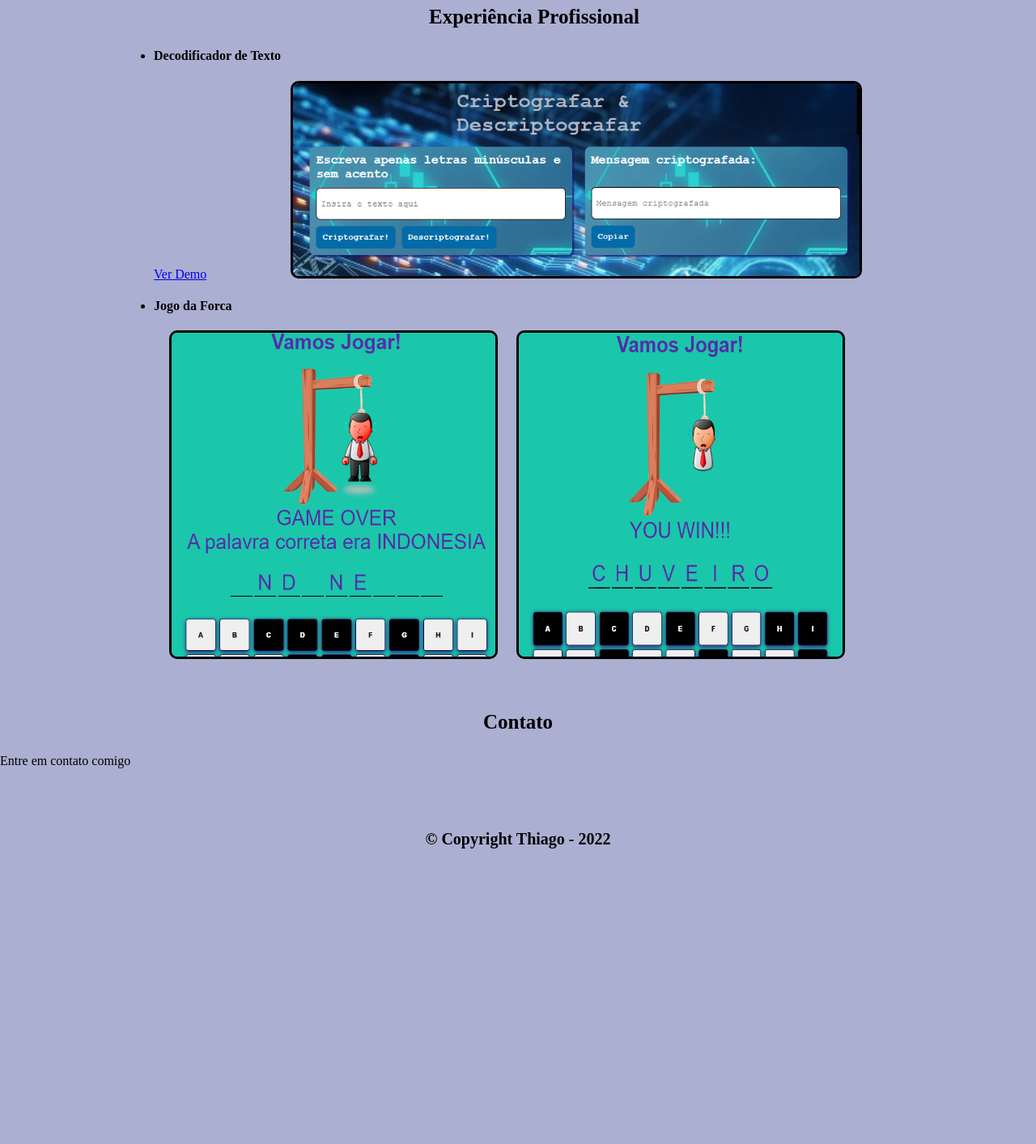
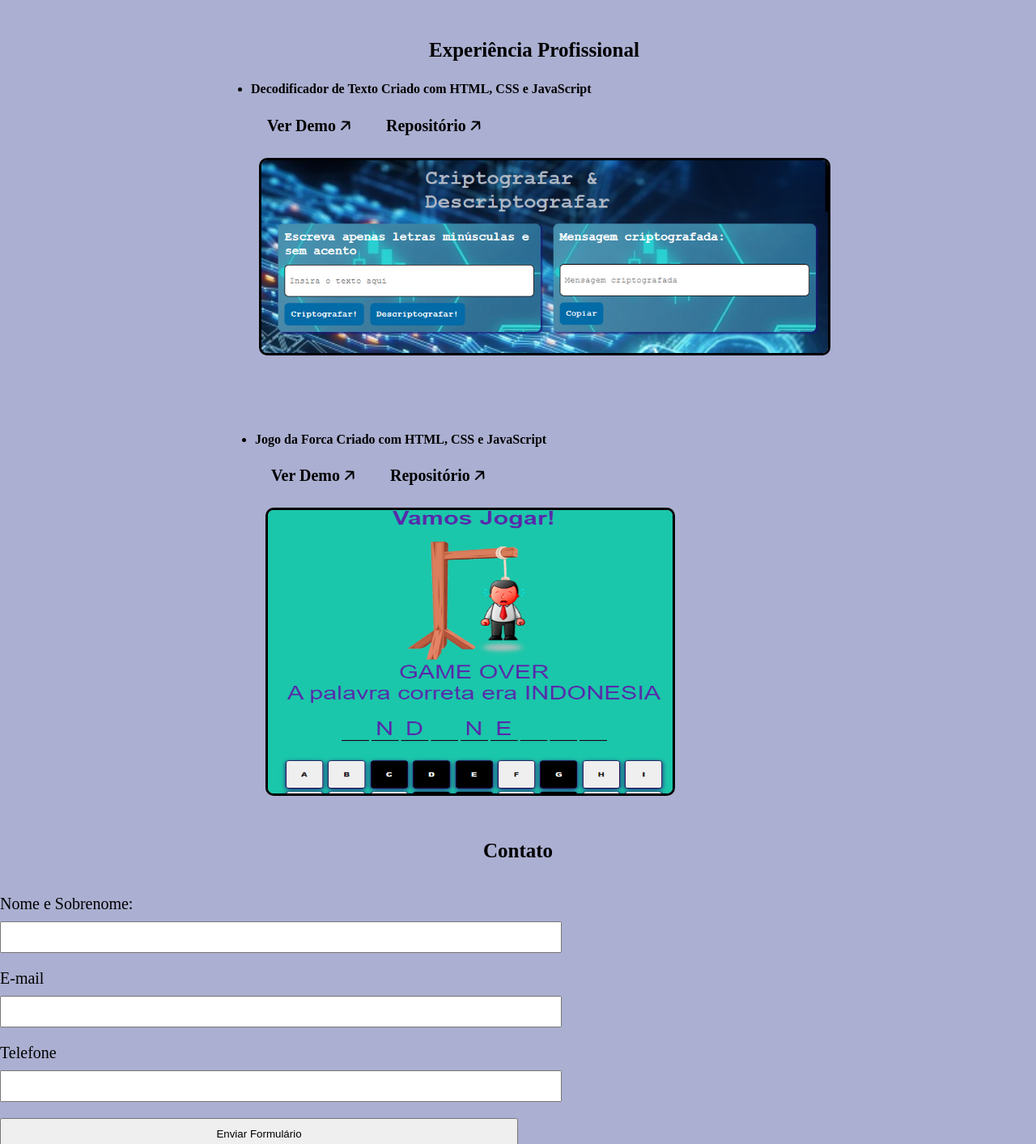
Before and after one commit to ThiagoBryan/Portf-lio, a plain HTML site: page index.html in a window 1280 px wide. Shown: the part 1387-2800 px from the top of the page at 81% size. Before the commit the page ends 2475 px from the top, so only its background shows below. Drawn offline with Linux system fonts and the light colour scheme.

Commit message:
Portifólio

```diff
--- a/index.html
+++ b/index.html
@@ -5,9 +5,10 @@
         <meta charset="UTF-8">
         <title>Portfólio</title>
 
-
+        <link rel="stylesheet" href="contato.css">
         <link rel="stylesheet" href="style.css">
     </head>
+
 
     <body>
 <div class="fundo">
@@ -22,16 +23,17 @@
     <nav>
         <ul>
 
-            <li><a href="https://github.com/ThiagoBryan">Github</a></li>
-            <li><a href="https://www.linkedin.com/in/thiago-thurler-61220199/">Linkedin</a></li>
-            <li><a href="https://www.instagram.com/thiagobryan21/">Instagram</a></li>
-            <li><a href="">Currículo</a></li>
+            <li ><a href="https://github.com/ThiagoBryan" >Github &#129125;</a></li>
+            <li><a href="https://www.linkedin.com/in/thiago-thurler-61220199/">Linkedin &#129125;</a></li>
+            <li><a href="https://www.instagram.com/thiagobryan21/">Instagram &#129125;</a></li>
+            <li><a href="">Currículo &#129125;</a></li>
         </ul>
     </nav>
 </div>
         <div id="sobre-mim">
             <h3 class="h3">Sobre mim</h3>
-                <p class="sobre-mim">Tenho 29 anos...</p>
+                <p class="sobre">Tenho 29 anos, moro em Nova Friburgo, interior do RJ, sou formado em Ténólogo de Petróleo e Gás. <br>
+                    Sempre tive grande interesse na área de programação. Comecei em curso na Alura e fiz alguns projetos.</p>
         </div>
         <div id="skills">
             <h3 class="h3">Skills</h3>
@@ -77,22 +79,45 @@
         <div id="experiencia-profissional">
             <h3 class="h3">Experiência Profissional</h3>
             <li>
-                <h4>Decodificador de Texto</h4>
-                 <a href= "https://thiagobryan.github.io/Challenge-Alura-1-Decodificador-de-Texto/">Ver Demo</a> <!--ver aqui -->
-                <img class="decodificador" src="criptografar.PNG">
+            <h4>Decodificador de Texto Criado com HTML, CSS e JavaScript</h4>
+                 <a class="link-decodificador" href= "https://thiagobryan.github.io/Challenge-Alura-1-Decodificador-de-Texto/">Ver Demo &#129125;</a>
+                 <a class="link-decodificador" href="https://github.com/ThiagoBryan/Challenge-Alura-1-Decodificador-de-Texto">Repositório &#129125;</a>
+                 <img class="decodificador" src="criptografar.PNG">
             </li>
-            <li>
-                <h4>Jogo da Forca</h4>
-                <img class="forca" src="forca.PNG">
-                <img class="forca2" src="forca2.PNG">
-            </li>
-        </ul>
+            </ul>
+            <div>
+            <ul class="poisicao-img">
+                <li>
+                    <h4>Jogo da Forca Criado com HTML, CSS e JavaScript</h4>
+                    <a class="link-forca" href="https://thiagobryan.github.io/Alura-Challenge2-Oracle-ONE/">Ver Demo &#129125;</a>
+                    <a class="link-forca" href="https://github.com/ThiagoBryan/Alura-Challenge2-Oracle-ONE">Repositório &#129125;</a>
+                    <img class="forca" src="forca.PNG">
+                    <!-- <img class="forca2" src="forca2.PNG"> -->
+                </li>
+            </div>
+            </ul>
         </div>
 
         <div id="contato">
             <h3 class="h3">Contato</h3>
-                <p>Entre em contato comigo</p>
         </div>
+
+        <form> <!-- cria um formulario-->
+            <lable for="nomesobrenome">Nome e Sobrenome:</lable>
+            <input type="text" id="nomesobrenome"> <!-- cria uma caixa de texto-->
+
+            <lable for="email">E-mail</lable>
+            <input type="text" id="email">
+
+            <lable for="telefone">Telefone</lable>
+            <input type="text" id="telefone">
+
+            <input type="submit" value="Enviar Formulário"> <!-- para criar um botao enviar-->
+
+        </form>
+
+
+
 
     </main>
 
--- a/style.css
+++ b/style.css
@@ -31,7 +31,7 @@ body {
     width: 200px;
     margin: 0 auto;
     top: 50px; /*coloca no topo*/
-    right: 50px; /*rediriciona para direita*/
+    right: 50px; /*redireciona para direita*/
 }
 
 
@@ -63,9 +63,9 @@ nav a:hover {
     font-size: 16px;
 }
 
-.sobre-mim {
-    font-size: 15px;
-
+.sobre {
+    font-size: 20px;
+    font-style: arial;
 }
 
 #skills {
@@ -196,7 +196,7 @@ nav a:hover {
 }
 
 #experiencia-profissional {
-    width: 940px;
+    width: 700px;
     margin: 40px auto;
     padding: 20px 0;
 }
@@ -207,42 +207,81 @@ nav a:hover {
 
 .decodificador {
     width: 700px;
-    margin-left: 100px;
+    margin-left: 10px;
     border: 3px solid #000000;
     border-radius: 10px;
+    margin-top: 20px;
 }
 
 .decodificador:hover {
     border-color: rgb(120, 71, 255);
 }
 
+.link-decodificador {
+    font-size: 20px;
+    padding: 20px;
+    text-decoration: none;
+    font-weight: bold; /*deixa em negrito*/
+    color: #000000;
+}
+
+.link-decodificador:hover {
+    color: blue;
+    text-decoration: underline;
+    text-transform:  uppercase; /*Muda pata letra maiuscula*/
+}
+
+.poisicao-img {
+    width: 650px;
+    margin: 40px auto;
+    padding: 10px 0;
+    vertical-align: top;
+}
+
 .forca {
-    width: 400px;
-    height: 400px;
+    width: 500px;
+    height: 350px;
     margin: 0 2%;
     border: 3px solid #000000;
     border-radius: 10px;
+    margin-top: 20px;
 }
 
 .forca:hover {
     border-color: rgb(120, 71, 255);
 }
 
-.forca2 {
-    width: 400px;
-    height: 400px;
+/* .forca2 {
+    width: 350px;
+    height: 350px;
     border: 3px solid #000000;
     border-radius: 10px;
+    margin-top: 20px;
 }
 
 .forca2:hover {
     border-color: rgb(120, 71, 255);
+} */
+
+.link-forca {
+    font-size: 20px;
+    padding: 20px;
+    text-decoration: none;
+    font-weight: bold; /*deixa em negrito*/
+    color: #000000;
+}
+
+.link-forca:hover {
+    color: blue;
+    text-decoration: underline;
+    text-transform:  uppercase; /*Muda pata letra maiuscula*/
 }
 
 
 footer {
     text-align: center;
     padding: 40px 0;
+    background: rgb(96, 104, 89);
 }
 
 .copyright {
@@ -251,3 +290,25 @@ footer {
     margin: 20px 0 0;
     font-weight: bold;
 }
+
+main {
+    width: 940px;
+    margin: 0 auto;
+}
+
+form {
+    margin: 40px 0;
+}
+
+form lable {
+    display: block;
+    font-size: 20px;
+    margin: 0 0 10px;
+}
+
+form input {
+    display: block;
+    margin: 0 0 20px;
+    padding: 10px 25px;
+    width: 50%;
+}
```
